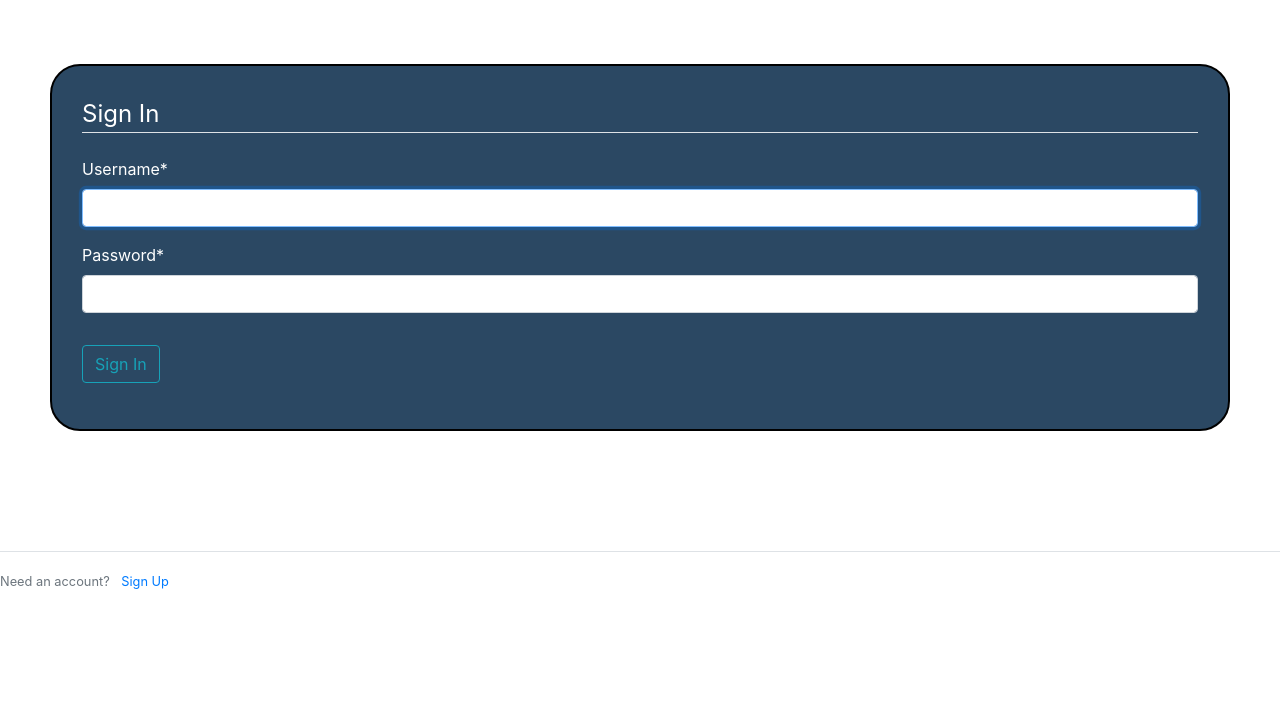
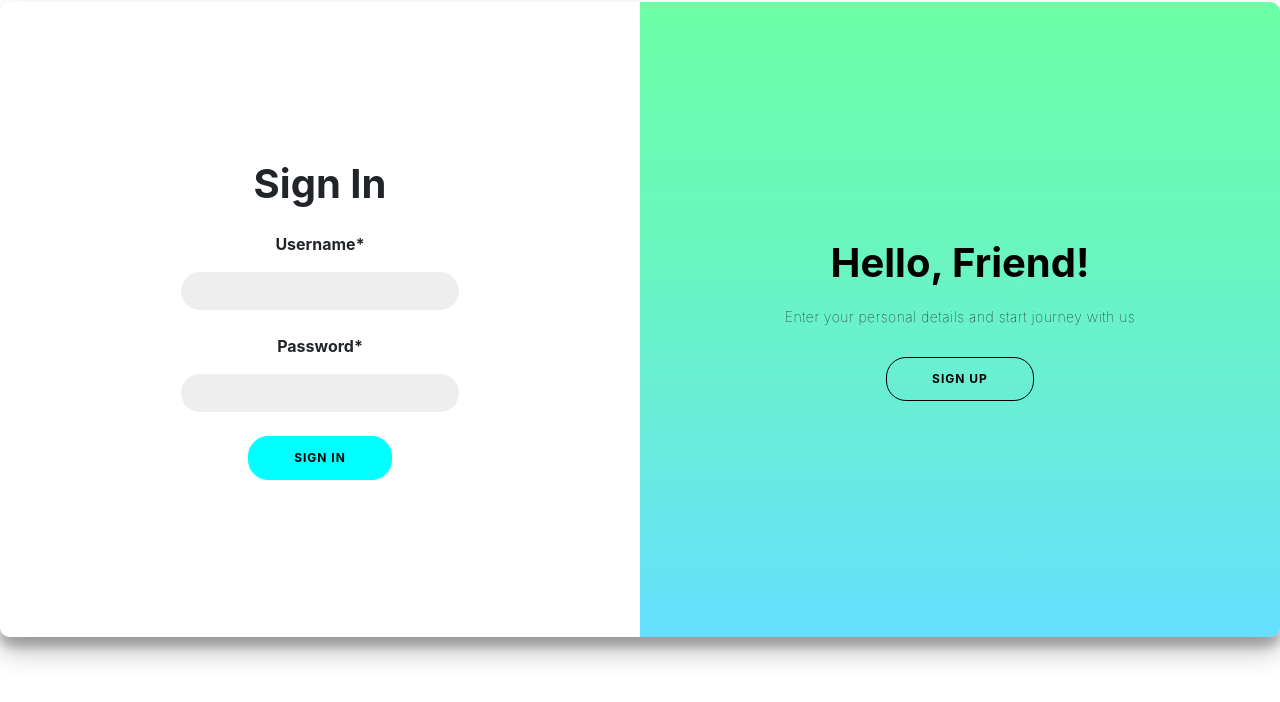
Before and after one commit to tanvee09/Usibuy, a Django app: page /login/ in a window 1280 px wide. Shown: the part 56-758 px from the top of the page. Run offline with Django 3.2, Linux system fonts and the light colour scheme; some libraries are stand-ins or nearby versions.

Commit message:
login/signup page created

```diff
--- a/usedbooks/bookstore/static/bookstore/base.css
+++ b/usedbooks/bookstore/static/bookstore/base.css
@@ -74,13 +74,186 @@ background: transparent;
   margin-top: 200px;
 }
 
-form{
+/* form{
   margin: 120px 50px ;
   background-color: rgb(43, 72, 99);
   padding: 30px;
   color: white;
   border: 2px solid black;
   border-radius: 30px;
+}*/
+#login_signup h1 {
+    font-weight: bold;
+    margin: 0;
+}
+
+#login_signup p {
+    font-size: 14px;
+    font-weight: 100;
+    line-height: 20px;
+    letter-spacing: 0.5px;
+    margin: 20px 0 30px;
+}
+
+#login_signup form {
+    background-color: #ffffff;
+    display: flex;
+    align-items: center;
+    justify-content: center;
+    flex-direction: column;
+    padding: 0 50px;
+    height: 100%;
+    text-align: center;
+}
+
+#login_signup button {
+    border-radius: 20px;
+    border: 1px solid cyan;
+    background-color: cyan;
+    color: black;
+    font-size: 12px;
+    font-weight: bold;
+    padding: 12px 45px;
+    letter-spacing: 1px;
+    text-transform: uppercase;
+    transition: transform 80ms ease-in;
+}
+
+#login_signup button:active {
+    transform: scale(0.95);
+}
+
+#login_signup button:focus {
+    outline: none;
+}
+
+#login_signup button.ghost {
+    color:black;
+    background-color: transparent;
+    border-color: black;
+}
+#login_signup label{
+font-weight:bold;
+}
+
+#login_signup input {
+    background-color: #eee;
+    border: none;
+    border-radius:50px;
+    padding: 12px 15px;
+    margin: 8px 0;
+    width: 100%;
+}
+
+#container_l_s{
+    background-color: #ffffff;
+    border-radius: 10px;
+    box-shadow: 0 14px 28px rgba(0, 0, 0, 0.25), 0 10px 10px rgba(0, 0, 0, 0.22);
+    position: relative;
+    overflow: hidden;
+    top:10px;
+    width: 1280px;
+    max-width: 100%;
+    min-height: 635px;
+}
+
+
+.form-container {
+    position: absolute;
+    top: 0;
+    height: 100%;
+    transition: all 0.6s ease-in-out;
+}
+
+.sign-in-container {
+    left: 0;
+    width: 50%;
+    z-index: 2;
+}
+
+.sign-up-container {
+    left: 0;
+    width: 50%;
+    opacity: 0;
+    z-index: 1;
+}
+
+#container_l_s.right-panel-active .sign-in-container {
+    transform: translateX(100%);
+}
+
+#container_l_s.right-panel-active .sign-up-container {
+    transform: translateX(100%);
+    opacity: 1;
+    z-index: 5;
+    animation: show 0.6s;
+}
+
+.overlay-container {
+    position: absolute;
+    top: 0;
+    left: 50%;
+    width: 50%;
+    height: 100%;
+    overflow: hidden;
+    transition: transform 0.6s ease-in-out;
+    z-index: 100;
+}
+
+#container_l_s.right-panel-active .overlay-container {
+    transform: translateX(-100%);
+}
+
+.overlay {
+    background: #00C9FF;  /* fallback for old browsers */
+    background: -webkit-linear-gradient( #92FE9D, #00C9FF);  /* Chrome 10-25, Safari 5.1-6 */
+    background: linear-gradient( rgba(92,254,157,0.9),60%, rgba(0,201,255,0.6));
+    background-repeat: no-repeat;
+    background-size: cover;
+    background-position: 0 0;
+    color: black;
+    position: relative;
+    left: -100%;
+    height: 100%;
+    width: 200%;
+    transform: translateX(0);
+    transition: transform 0.6s ease-in-out;
+}
+
+#container_l_s.right-panel-active .overlay {
+    transform: translateX(50%);
+}
+
+.overlay-panel {
+    position: absolute;
+    display: flex;
+    align-items: center;
+    justify-content: center;
+    flex-direction: column;
+    padding: 0 40px;
+    text-align: center;
+    top: 0;
+    height: 100%;
+    width: 50%;
+    transform: translateX(0);
+    transition: transform 0.6s ease-in-out;
+}
+
+.overlay-left {
+    transform: translateX(-20%);
+}
+
+#container_l_s.right-panel-active .overlay-left {
+    transform: translateX(0);
+}
+
+.overlay-right {
+    right: 0;
+    transform: translateX(0);
+}
+
+#container_l_s.right-panel-active .overlay-right {
+    transform: translateX(20%);
 }
 
 #bookcard{
@@ -107,3 +280,17 @@ form{
     background-position: fixed;
   }
 }
+
+@keyframes show {
+    0%,
+    49.99% {
+        opacity: 0;
+        z-index: 1;
+    }
+
+    50%,
+    100% {
+        opacity: 1;
+        z-index: 5;
+    }
+}
--- a/usedbooks/bookstore/static/bookstore/toggled-search-bar.js
+++ b/usedbooks/bookstore/static/bookstore/toggled-search-bar.js
@@ -1,3 +1,4 @@
+
 $( document ).ready(function() {
 $('[data-toggle=search-form]').click(function() {
     $('.search-form-wrapper').toggleClass('open');
@@ -17,3 +18,15 @@ $('.search-close').click(function(event) {
   $('html').removeClass('search-form-open');
 });
 });
+
+const signUpButton = document.getElementById('signUp');
+const signInButton = document.getElementById('signIn');
+const container = document.getElementById('container_l_s');
+
+signUpButton.addEventListener('click', () => {
+    container.classList.add('right-panel-active');
+});
+
+signInButton.addEventListener('click', () => {
+    container.classList.remove('right-panel-active');
+});
--- a/usedbooks/bookstore/templates/bookstore/base.html
+++ b/usedbooks/bookstore/templates/bookstore/base.html
@@ -1,11 +1,11 @@
-                                                     {% load static %}
+{% load static %}                                                     {% load static %}
 <!DOCTYPE html>
 <html>
 
 <head>
     <meta charset="utf-8">
     <meta name="viewport" content="width=device-width, initial-scale=1, shrink-to-fit=no">
-
+    <script src="jquery-1.12.0.min.js"></script>
     <!-- Bootstrap CSS -->
    <link
       rel="stylesheet"
@@ -18,9 +18,9 @@
     <link href="https://fonts.googleapis.com/css2?family=Faster+One&display=swap" rel="stylesheet">
     <link href="https://fonts.googleapis.com/css2?family=Titillium+Web:wght@600;700&display=swap" rel="stylesheet">
     <link href="https://fonts.googleapis.com/css2?family=Exo+2&display=swap" rel="stylesheet">
-    <link rel="stylesheet" type="text/css" href="{% static 'bookstore/base.css'%}">
+    <link rel="stylesheet" type="text/css" href="{% static './bookstore/base.css'%}">
     <link rel="stylesheet" type="text/css" href="{% static 'bookstore/landingpage.css'%}">
-    <script src="{% static 'bookstore/toggled-search-bar.js' %}"></script>
+    <script type="text/javascript" src="{% static './bookstore/toggled-search-bar.js' %}"></script>
     {% if title %}
     <title>{{ title }}</title>
     {% else %}
--- a/usedbooks/users/templates/users/login.html
+++ b/usedbooks/users/templates/users/login.html
@@ -1,21 +1,38 @@
 {% extends "bookstore/base.html" %}
 {% load crispy_forms_tags %}
 {% block content %}
-	<div class="content-section">
-		<form method="POST">
-			{% csrf_token %}
-			<fieldset class="form-group">
-				<legend class="border-bottom mb-4">Sign In</legend>
+		<div class="container mt-5" id="container_l_s">
+    	<div class="form-container sign-up-container" id="login_signup">
+        	<form method="POST">
+				<h1 class="mb-4">Sign Up</h1>
+				{% csrf_token %}
 				{{ form|crispy }}
-			</fieldset>
-			<div class="form-group">
-				<button class="btn btn-outline-info" type="submit">Sign In</button>
-			</div>
-		</form>
-		<div class="border-top pt-3">
-			<small class="text-muted">
-				Need an account? <a class="ml-2" href="{% url 'register' %}">Sign Up</a>
-			</small>
-		</div>
+				<button>Sign Up</button>
+			</form>
+    	</div>
+    	<div class="form-container sign-in-container" id="login_signup">
+        	<form method="POST">
+				<h1 class="mb-4">Sign In</h1>
+				{% csrf_token %}
+				{{ form|crispy }}
+				<button>Sign In</button>
+			</form>
+    	</div>
+    	<div class="overlay-container" id="login_signup">
+        	<div class="overlay">
+        		<div class="overlay-panel overlay-left">
+            		<h1>Welcome Back!</h1>
+            		<p>
+                		To keep connected with us please login with your personal info
+            		</p>
+            		<button class="ghost" id="signIn">Sign In</button>
+        		</div>
+        		<div class="overlay-panel overlay-right">
+            		<h1>Hello, Friend!</h1>
+            		<p>Enter your personal details and start journey with us</p>
+            		<button class="ghost" id="signUp">Sign Up</button>
+        		</div>
+    		</div>
+    	</div>
 	</div>
 {% endblock content %}
```
Also changed, not shown: usedbooks/bookstore/static/bookstore/main.css (+12 -1 lines).
